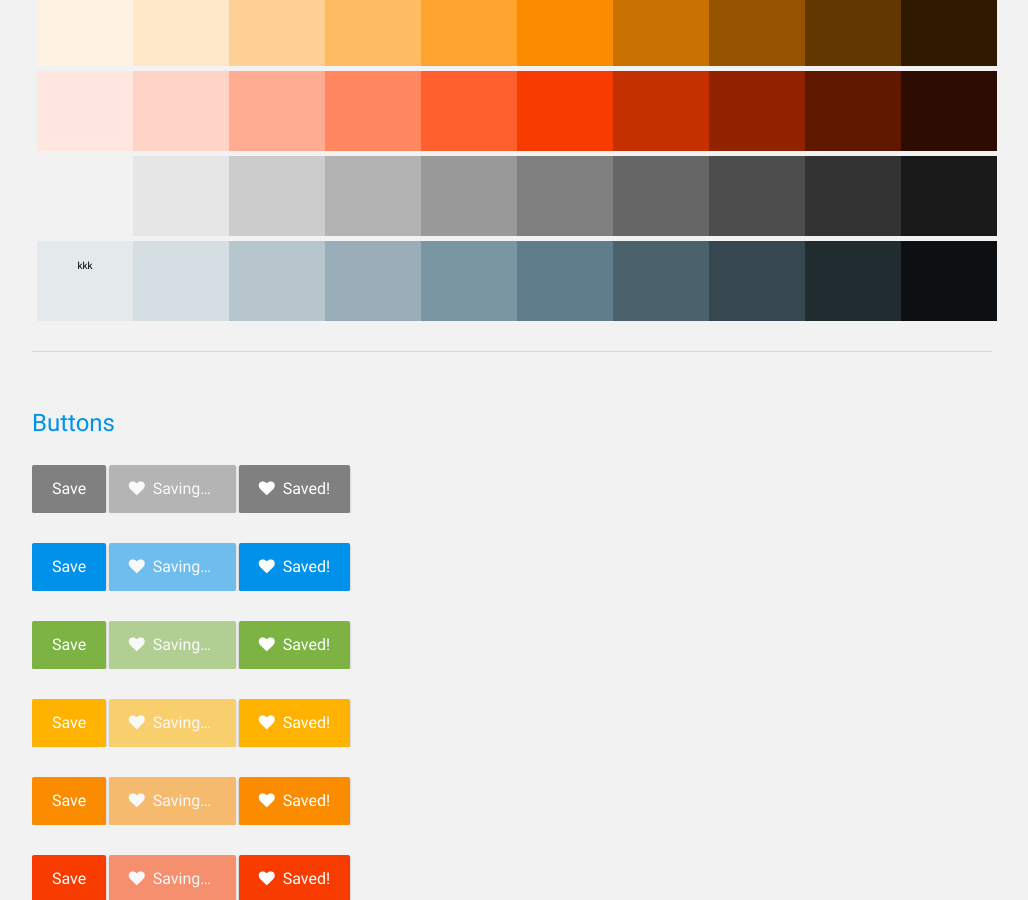
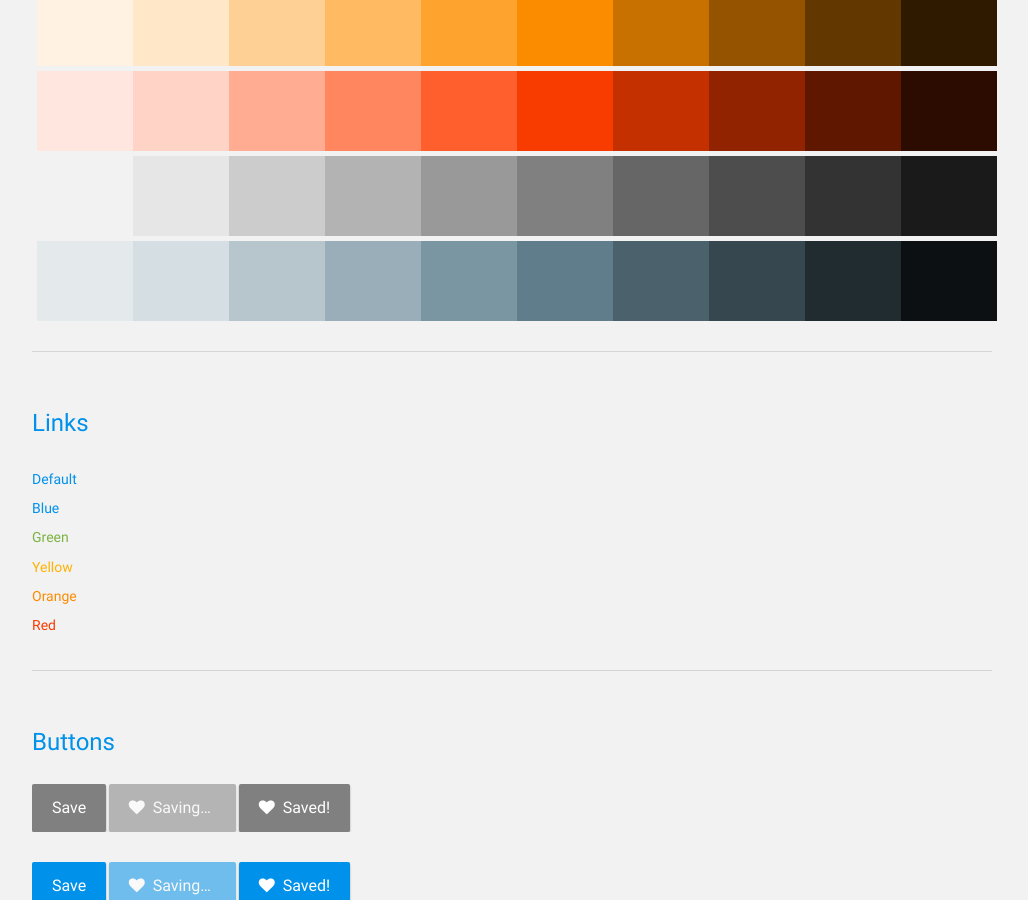
Before and after one commit to jusbrasil/monalisa, a Jekyll site: the page docs/demo.html, which Jekyll copies as it is, in a window 1280 px wide and 900 px high, scrolled down 7457 px. Shown: the whole window, without its empty margins (128-1156 px from the left). Built offline with Jekyll 4.4.1, drawn with Linux system fonts in a browser that asks for light colours.

Commit message:
Add links colors

```diff
--- a/docs/demo.html
+++ b/docs/demo.html
@@ -784,7 +784,7 @@
       </ul>
 
       <ul class="colorPallet">
-        <li class="colorPallet-color colorPallet-color--bluegray50">kkk</li>
+        <li class="colorPallet-color colorPallet-color--bluegray50"></li>
         <li class="colorPallet-color colorPallet-color--bluegray100"></li>
         <li class="colorPallet-color colorPallet-color--bluegray200"></li>
         <li class="colorPallet-color colorPallet-color--bluegray300"></li>
@@ -796,6 +796,31 @@
         <li class="colorPallet-color colorPallet-color--bluegray900"></li>
       </ul>
 
+    </section>
+
+    <div class="divider"></div>
+
+    <section class="links">
+      <h1 class="demoPage-title typography-headline">Links</h1>
+
+      <p>
+        <a href="#" class="typography-body link">Default</a>
+      </p>
+      <p>
+        <a href="#" class="typography-body link link--blue">Blue</a>
+      </p>
+      <p>
+        <a href="#" class="typography-body link link--green">Green</a>
+      </p>
+      <p>
+        <a href="#" class="typography-body link link--yellow">Yellow</a>
+      </p>
+      <p>
+        <a href="#" class="typography-body link link--orange">Orange</a>
+      </p>
+      <p>
+        <a href="#" class="typography-body link link--red">Red</a>
+      </p>
     </section>
 
     <div class="divider"></div>
--- a/docs/dist/css/general.css
+++ b/docs/dist/css/general.css
@@ -3338,6 +3338,63 @@ html {
 /*——————————————————*\
   #Components
 \*——————————————————*/
+/*----------------------------------------------------------------------------*\
+  #LINK
+
+  .link (--blue|--green|--yellow|--orange|--red)
+
+\*----------------------------------------------------------------------------*/
+/* Colors modifiers */
+.link--blue, .link {
+  color: #0091ea;
+}
+.link--blue:hover, .link:hover {
+  color: #0071b7;
+}
+.link--blue:active, .link:active {
+  color: #005284;
+}
+
+.link--green {
+  color: #7cb342;
+}
+.link--green:hover {
+  color: #628e34;
+}
+.link--green:active {
+  color: #486827;
+}
+
+.link--yellow {
+  color: #ffb300;
+}
+.link--yellow:hover {
+  color: #cc8f00;
+}
+.link--yellow:active {
+  color: #996b00;
+}
+
+.link--orange {
+  color: #fb8c00;
+}
+.link--orange:hover {
+  color: #c87000;
+}
+.link--orange:active {
+  color: #955300;
+}
+
+.link--red {
+  color: #f83c00;
+}
+.link--red:hover {
+  color: #c53000;
+}
+.link--red:active {
+  color: #922300;
+}
+
 /*——————————————————*\
   #BUTTON PLACEHOLDERS
 \*——————————————————*/
--- a/scss/general.scss
+++ b/scss/general.scss
@@ -65,6 +65,7 @@
   #Components
 \*——————————————————*/
 
+@import "scss/components/links";
 @import "scss/components/buttons";
 @import "scss/components/labels";
 @import "scss/components/inputs";
```
Also changed, not shown: dist/css/general.css (+57 -0 lines), scss/components/_links.scss (added, +27 -0 lines), dist/css/general.min.css, docs/dist/css/general.min.css.
